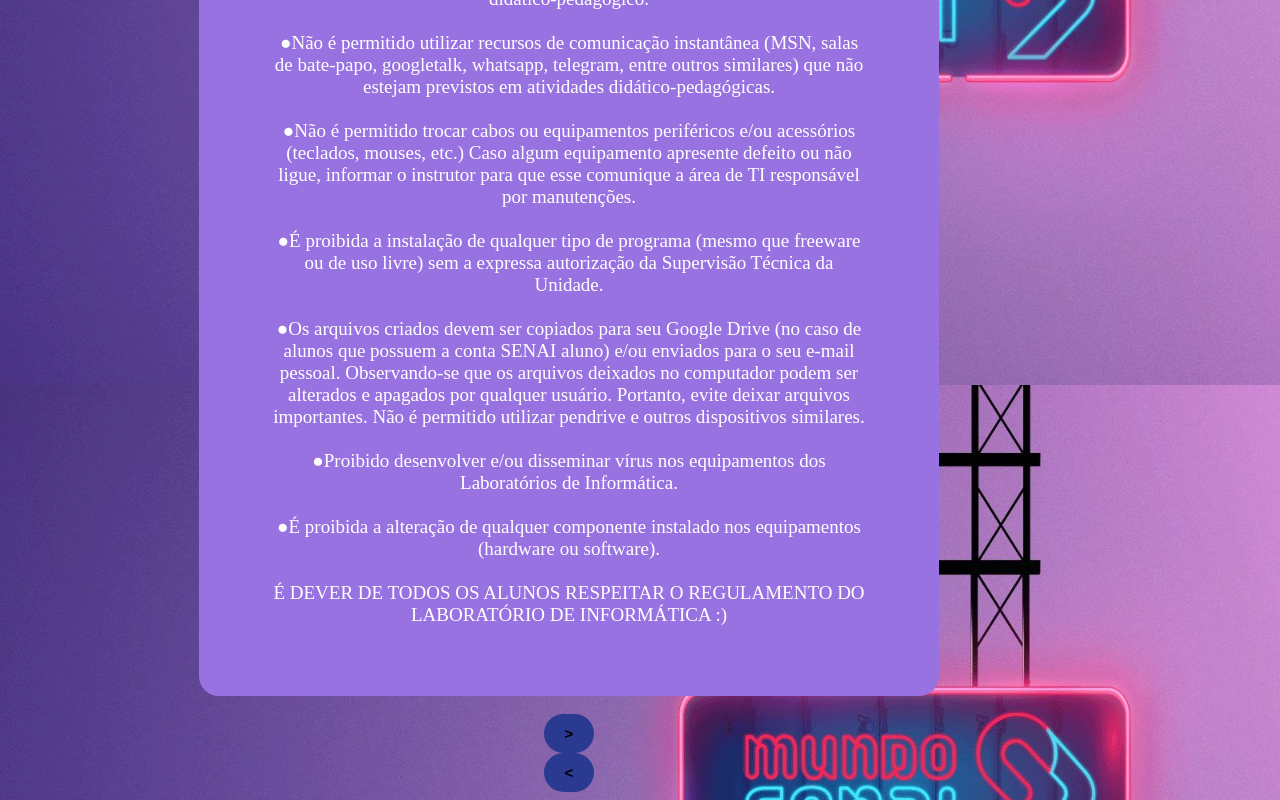
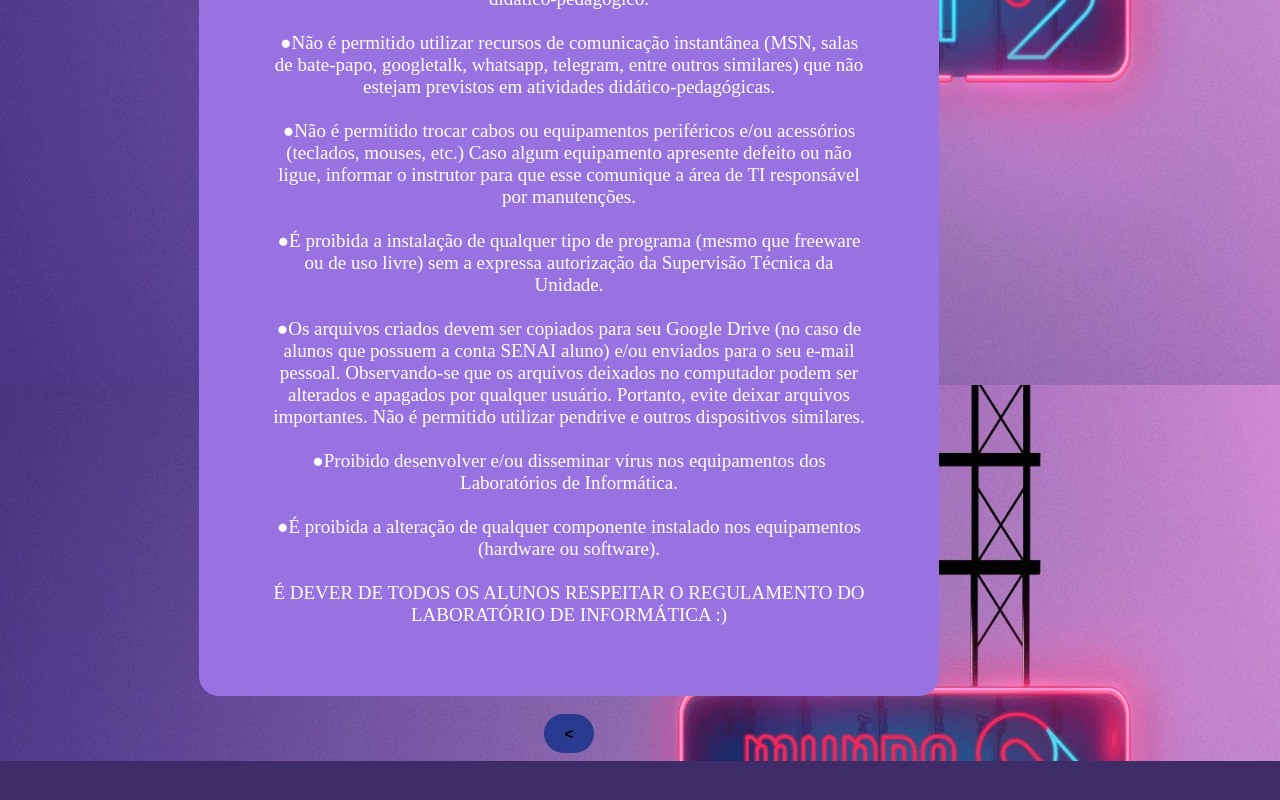
Before and after one commit to JuiaFerreira/Trabalho04, a plain HTML site: page regras2.html in a window 1280 px wide. Shown: the part 415-1215 px from the top of the page. After the commit the page ends 1176 px from the top, so only its background shows below. Drawn offline with Linux system fonts and the light colour scheme.

Commit message:
Update regras2.html

```diff
--- a/regras2.html
+++ b/regras2.html
@@ -45,6 +45,5 @@
 			</section>
 			<br>
 
-			<button onclick="proximo()">></button> <button onclick="anterior()"><</button>
-	</body>
+			<button onclick="anterior()"><</button>
 </html>
```
